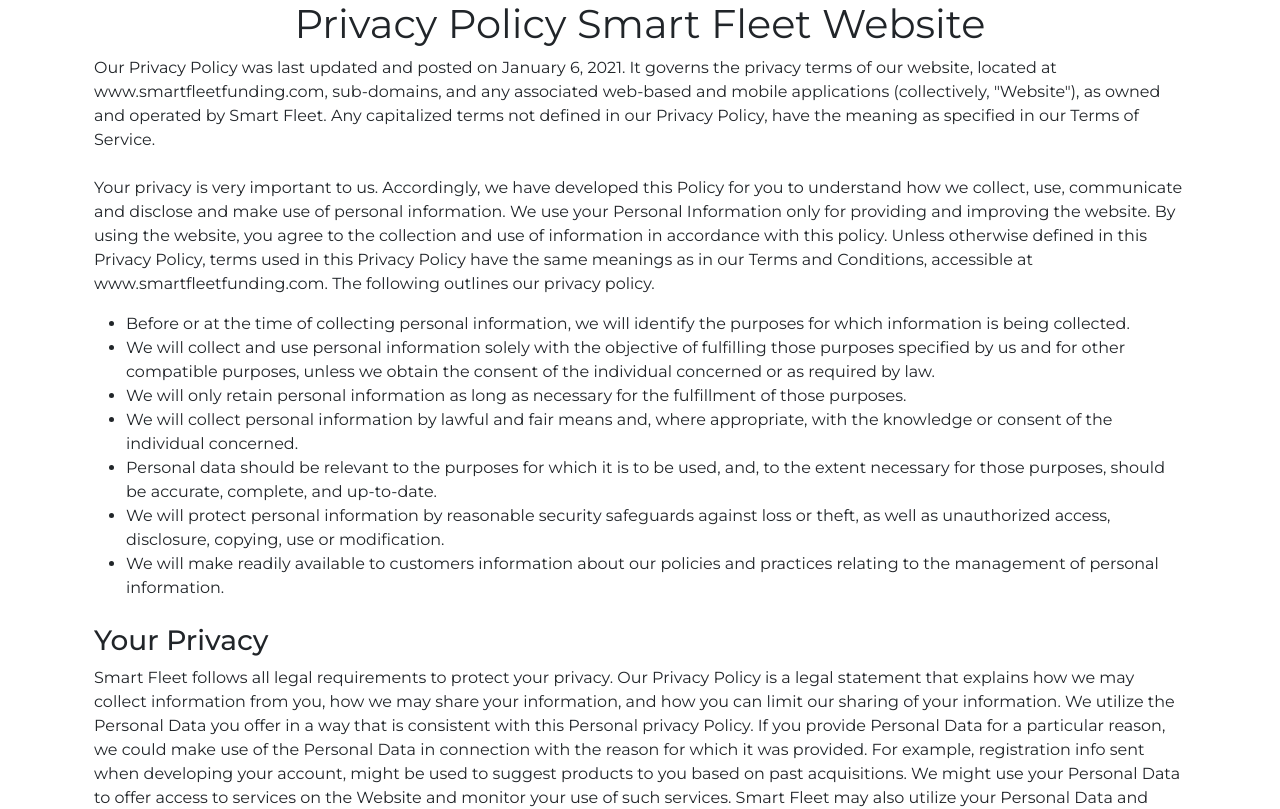
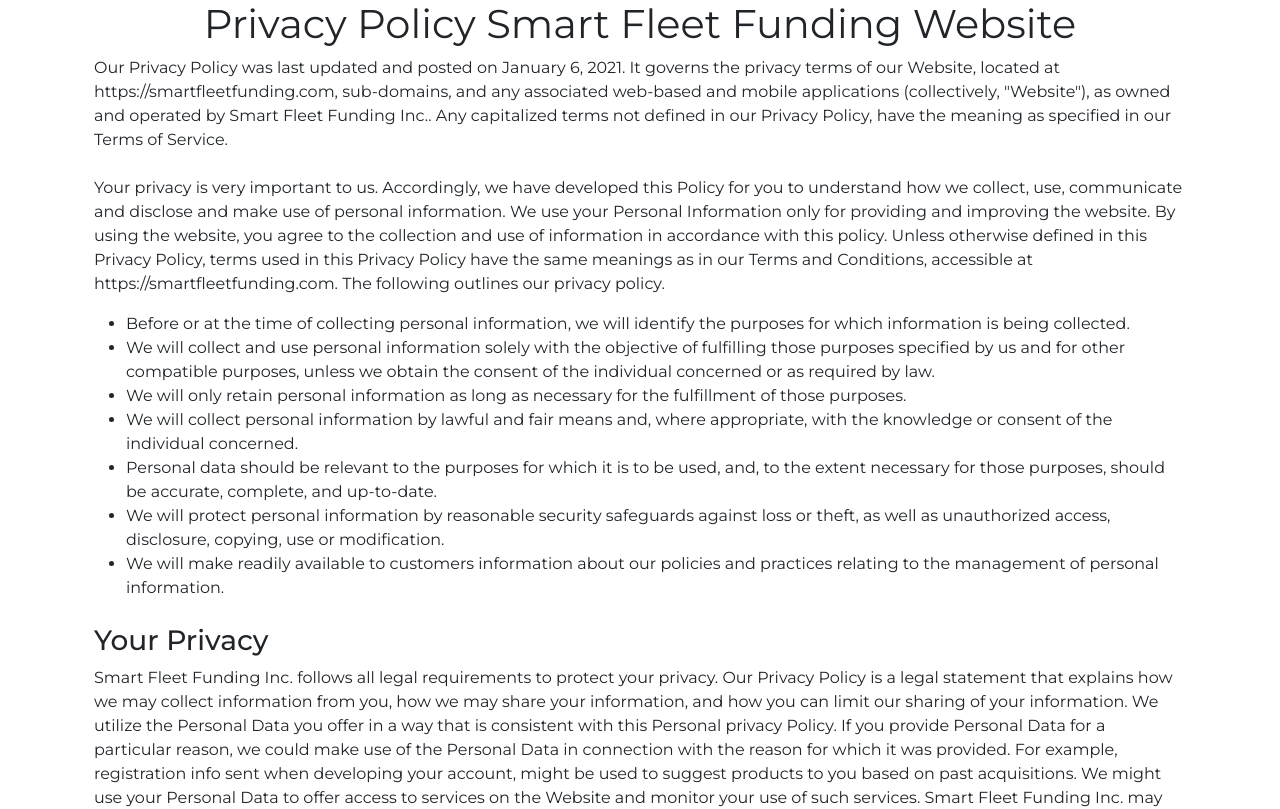
Before and after one commit to Rizwan884/smartfleetfunding-website, a Next.js app: page /privacy in a window 1280 px wide. Shown: the top 809 px of the page. Built offline with nearby package versions, Linux system fonts and the light colour scheme.

Commit message:
Privacy Politc - Juan

```diff
--- a/src/app/privacy/page.tsx
+++ b/src/app/privacy/page.tsx
@@ -2,15 +2,17 @@ export default function Privacy() {
   return (
     <div className="font-montserrat">
       <div className="container">
-        <h1 className="text-center">Privacy Policy Smart Fleet Website</h1>
+        <h1 className="text-center">
+          Privacy Policy Smart Fleet Funding Website
+        </h1>
         <p className="container">
           Our Privacy Policy was last updated and posted on January 6, 2021. It
-          governs the privacy terms of our website, located at
-          www.smartfleetfunding.com, sub-domains, and any associated web-based
-          and mobile applications (collectively, {'"Website"'}), as owned and
-          operated by Smart Fleet. Any capitalized terms not defined in
-          our Privacy Policy, have the meaning as specified in our Terms of
-          Service.
+          governs the privacy terms of our Website, located at
+          https://smartfleetfunding.com, sub-domains, and any associated
+          web-based and mobile applications (collectively, {'"Website"'}), as
+          owned and operated by Smart Fleet Funding Inc.. Any capitalized terms
+          not defined in our Privacy Policy, have the meaning as specified in
+          our Terms of Service.
           <br />
           <br />
           Your privacy is very important to us. Accordingly, we have developed
@@ -20,7 +22,7 @@ export default function Privacy() {
           website, you agree to the collection and use of information in
           accordance with this policy. Unless otherwise defined in this Privacy
           Policy, terms used in this Privacy Policy have the same meanings as in
-          our Terms and Conditions, accessible at www.smartfleetfunding.com.
+          our Terms and Conditions, accessible at https://smartfleetfunding.com.
           The following outlines our privacy policy.
           <ul className="mt-3">
             <li>
@@ -61,24 +63,24 @@ export default function Privacy() {
             </li>
           </ul>
           <h3 className="mt-4 fw-600">Your Privacy</h3>
-          Smart Fleet follows all legal requirements to protect your
-          privacy. Our Privacy Policy is a legal statement that explains how we
-          may collect information from you, how we may share your information,
-          and how you can limit our sharing of your information. We utilize the
-          Personal Data you offer in a way that is consistent with this Personal
-          privacy Policy. If you provide Personal Data for a particular reason,
-          we could make use of the Personal Data in connection with the reason
-          for which it was provided. For example, registration info sent when
-          developing your account, might be used to suggest products to you
-          based on past acquisitions. We might use your Personal Data to offer
-          access to services on the Website and monitor your use of such
-          services. Smart Fleet may also utilize your Personal Data and
-          various other personally non-identifiable info gathered through the
-          Website to assist us with improving the material and functionality of
-          the Website, to comprehend our users much better, and to improve our
-          services. You will see terms in our Privacy Policy that are
-          capitalized. These terms have meanings as described in the Definitions
-          section below.
+          Smart Fleet Funding Inc. follows all legal requirements to protect
+          your privacy. Our Privacy Policy is a legal statement that explains
+          how we may collect information from you, how we may share your
+          information, and how you can limit our sharing of your information. We
+          utilize the Personal Data you offer in a way that is consistent with
+          this Personal privacy Policy. If you provide Personal Data for a
+          particular reason, we could make use of the Personal Data in
+          connection with the reason for which it was provided. For example,
+          registration info sent when developing your account, might be used to
+          suggest products to you based on past acquisitions. We might use your
+          Personal Data to offer access to services on the Website and monitor
+          your use of such services. Smart Fleet Funding Inc. may also utilize
+          your Personal Data and various other personally non-identifiable info
+          gathered through the Website to assist us with improving the material
+          and functionality of the Website, to comprehend our users much better,
+          and to improve our services. You will see terms in our Privacy Policy
+          that are capitalized. These terms have meanings as described in the
+          Definitions section below.
           <h3 className="mt-4 fw-600">Definitions</h3>
           {'"Non-Personal Information"'} is information that is not personally
           identifiable to you and that we automatically collect when you access
@@ -155,17 +157,18 @@ export default function Privacy() {
           Under the Child{"'"}s Online Privacy Security Act, no Website operator
           can require, as a condition to involvement in an activity, that a
           child younger than 13 years of age divulge more details than is
-          reasonably required. Smart Fleet abides by this demand.
-          Smart Fleet just collects information willingly offered; no
-          information is gathered passively. children under 13 can submit only
-          their email address when sending us an email in our {"Contact Us"}{" "}
-          area. Smart Fleet makes use of the email address to respond
-          to a one-time demand from a child under 13 and afterwards deletes the
-          email address. In case Smart Fleet collects and maintains
-          personal information relating to a child under 13, the parent may send
-          out an email to us to review, alter and/or erase such info as well as
-          to decline to enable any additional collection or use of the child
-          {"'"}s information.
+          reasonably required. Smart Fleet Funding Inc. abides by this demand.
+          Smart Fleet Funding Inc. just collects information willingly offered;
+          no information is gathered passively. children under 13 can submit
+          only their email address when sending us an email in our{" "}
+          {"Contact Us"}
+          area. Smart Fleet Funding Inc. makes use of the email address to
+          respond to a one-time demand from a child under 13 and afterwards
+          deletes the email address. In case Smart Fleet Funding Inc. collects
+          and maintains personal information relating to a child under 13, the
+          parent may send out an email to us to review, alter and/or erase such
+          info as well as to decline to enable any additional collection or use
+          of the child{"'"}s information.
           <br />
           <h3 className="mt-4 fw-600">How We Use Your Information</h3>
           We use the information we receive from you as follows:
@@ -210,8 +213,8 @@ export default function Privacy() {
               Legal Terms; (d) necessary to protect us from legal action or
               claims from third parties including you and/or other Members;
               and/or (e) necessary to protect the legal rights, personal/real
-              property, or personal safety of Smart Fleet ., our Users,
-              employees, and affiliates.
+              property, or personal safety of Smart Fleet Funding Inc., our
+              Users, employees, and affiliates.
             </li>
           </ul>
           <h3 className="mt-4 fw-600">Opt-Out</h3>
```
